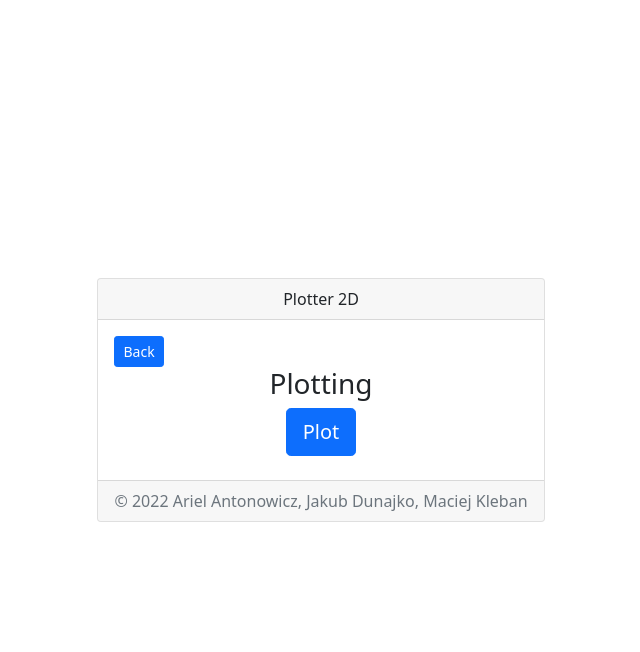
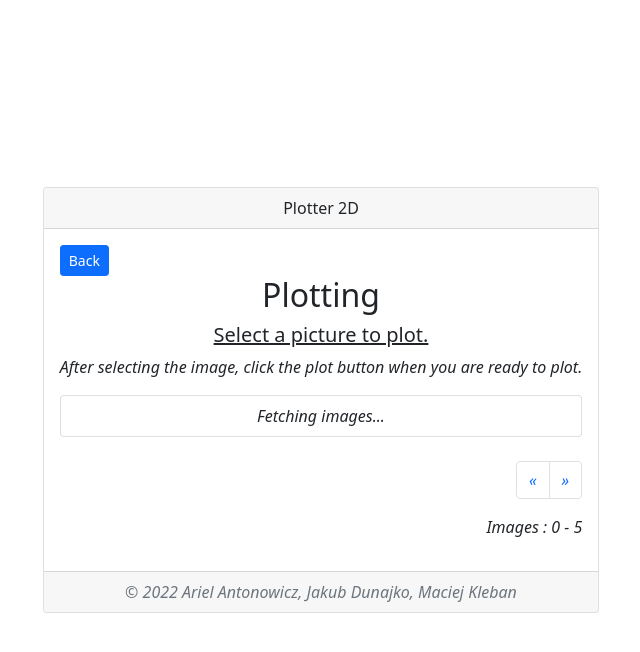
Before and after one commit to Dawnkai/plotter, a Flask app: page /plot in a window 1280 px wide. Shown: the top 652 px of the page, without its empty margins (319-959 px from the left). Run offline with Flask 2, Linux system fonts and the light colour scheme.

Commit message:
Update plot.html

```diff
--- a/templates/plot.html
+++ b/templates/plot.html
@@ -3,6 +3,31 @@
 	<div class="back-btn">
 		<button type="button" class="btn btn-primary btn-sm" id="back">Back</button>
 	</div>
-	<h3 class="card-title">Plotting</h3>
-	<button type="button" class="btn btn-primary btn-lg mb-2" id="plot">Plot</button>
+	<h2 class="card-title">Plotting</h2>
+	<h5><u>Select a picture to plot.</u></h5>
+    <p><i>After selecting the image, click the plot button when you are ready to plot.</br>
+	<div id="img-list">
+		<ul class="list-group">
+			<li class="list-group-item">Fetching images...</li>
+		</ul>
+	</div>
+	<div id="plot-status"></div>
+	</br>
+	<div class="img-nav">
+		<ul class="pagination" >
+			<li class="page-item" >
+				<a class="page-link" href="#" aria-label="Previous" onClick="getPrevImages(this)">
+				<span aria-hidden="true">&laquo;</span>
+				</a>
+			</li>
+			<li class="page-item" >
+				<a class="page-link" href="#" aria-label="Next" onClick="getNextImages(this)">
+				<span aria-hidden="true">&raquo;</span>
+				</a>
+			</li>
+		</ul>
+	</div>
+	<p id="img-pag" class="pagination">
+		Images : 0 - 5
+	</p>
 {% endblock %}
```
